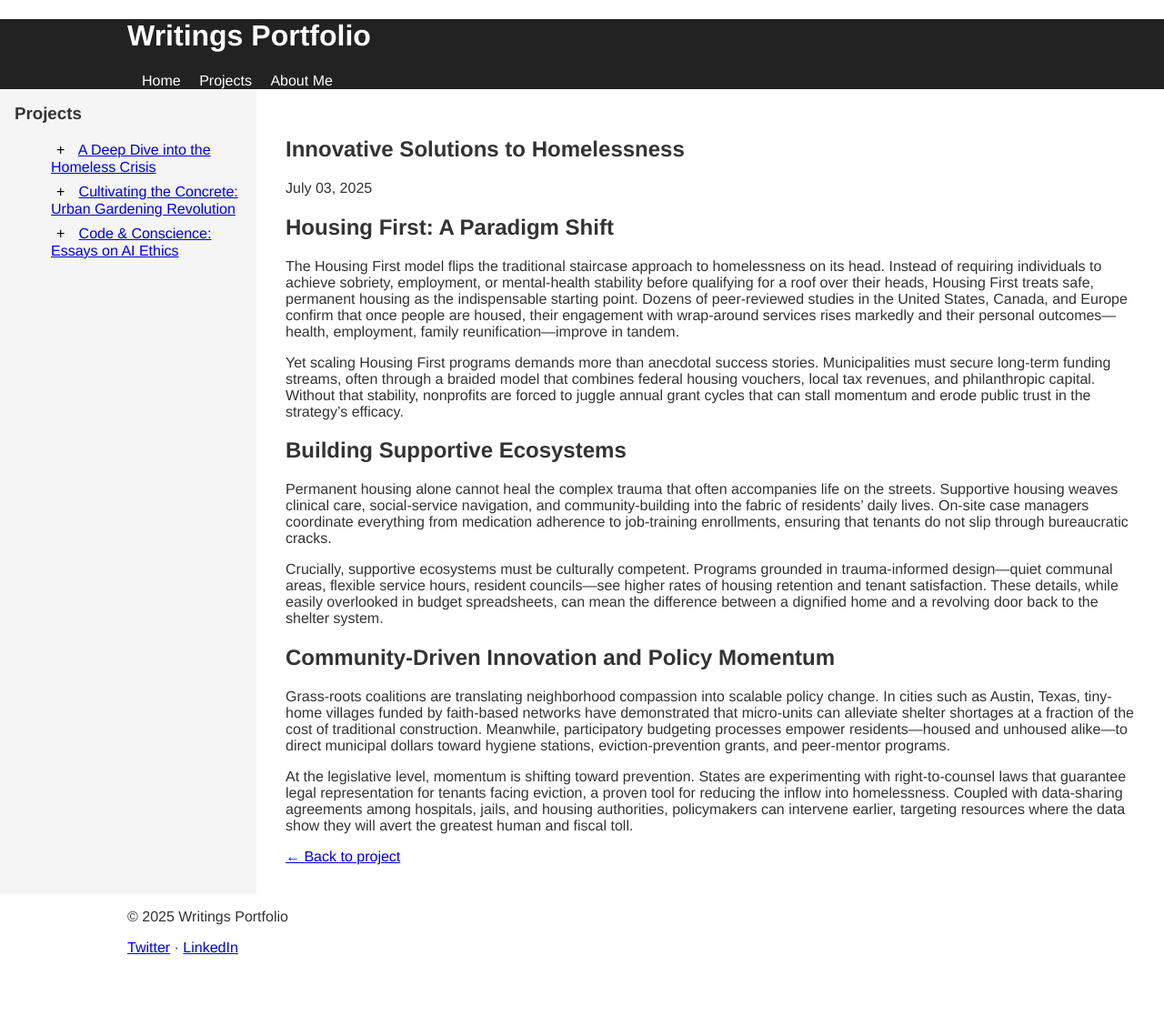
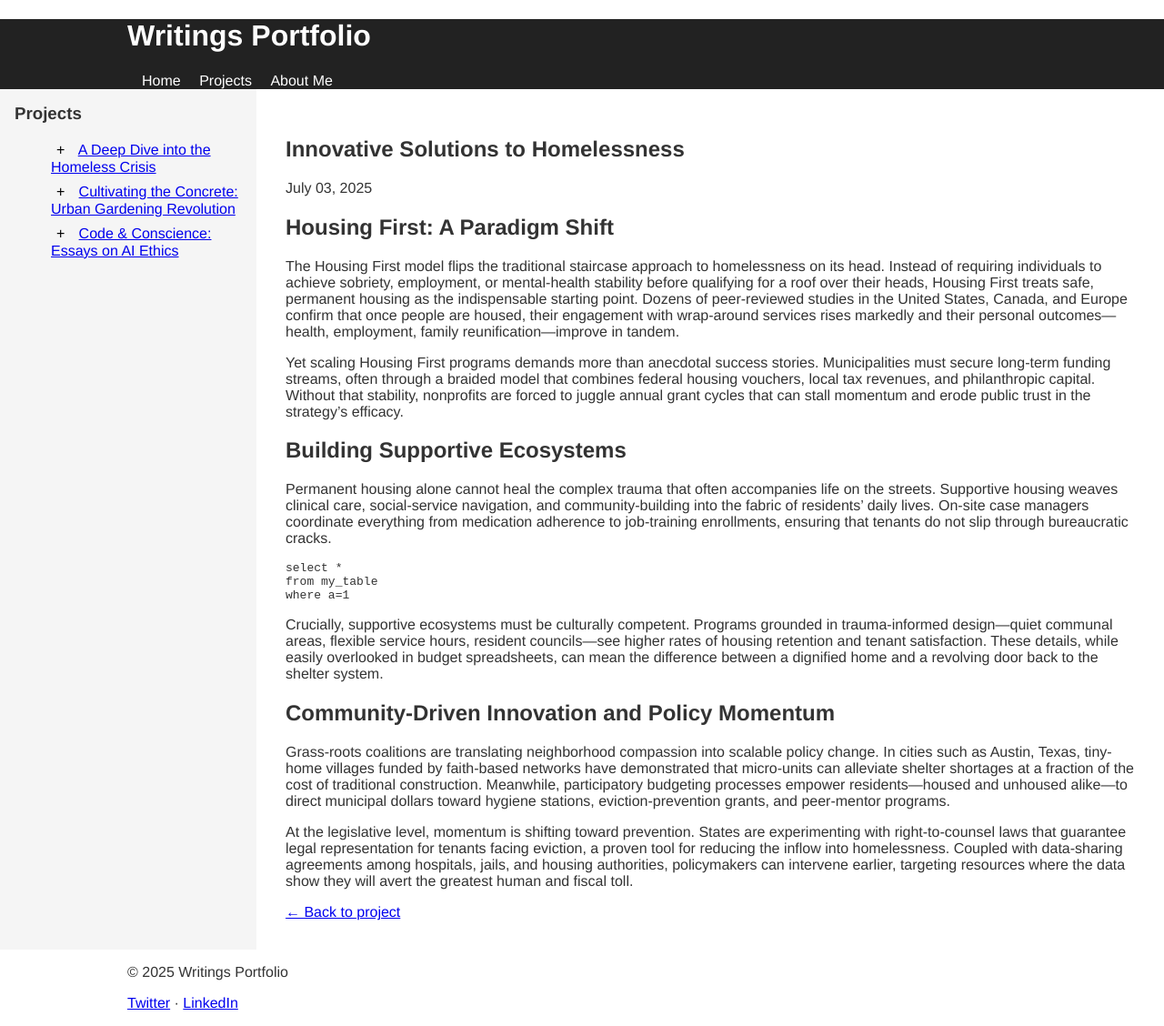
Before and after one commit to swied/writings, a Jekyll site: the page built from _articles/2025-07-03-homeless-crisis-solutions.md, in a window 1280 px wide. Shown: the whole page at 91% size. Built offline with Jekyll 4.4.1, drawn with Linux system fonts in a browser that asks for light colours; before the commit the page ends 1067 px from its top, so only the background shows below that.

Commit message:
Change article a little

````diff
--- a/_articles/2025-07-03-homeless-crisis-solutions.md
+++ b/_articles/2025-07-03-homeless-crisis-solutions.md
@@ -15,6 +15,13 @@ Yet scaling Housing First programs demands more than anecdotal success stories.
 
 Permanent housing alone cannot heal the complex trauma that often accompanies life on the streets. Supportive housing weaves clinical care, social-service navigation, and community-building into the fabric of residents’ daily lives. On-site case managers coordinate everything from medication adherence to job-training enrollments, ensuring that tenants do not slip through bureaucratic cracks.
 
+```sql
+select *
+from my_table
+where a=1
+```
+
+
 Crucially, supportive ecosystems must be culturally competent. Programs grounded in trauma-informed design—quiet communal areas, flexible service hours, resident councils—see higher rates of housing retention and tenant satisfaction. These details, while easily overlooked in budget spreadsheets, can mean the difference between a dignified home and a revolving door back to the shelter system.
 
 ## Community-Driven Innovation and Policy Momentum
````
